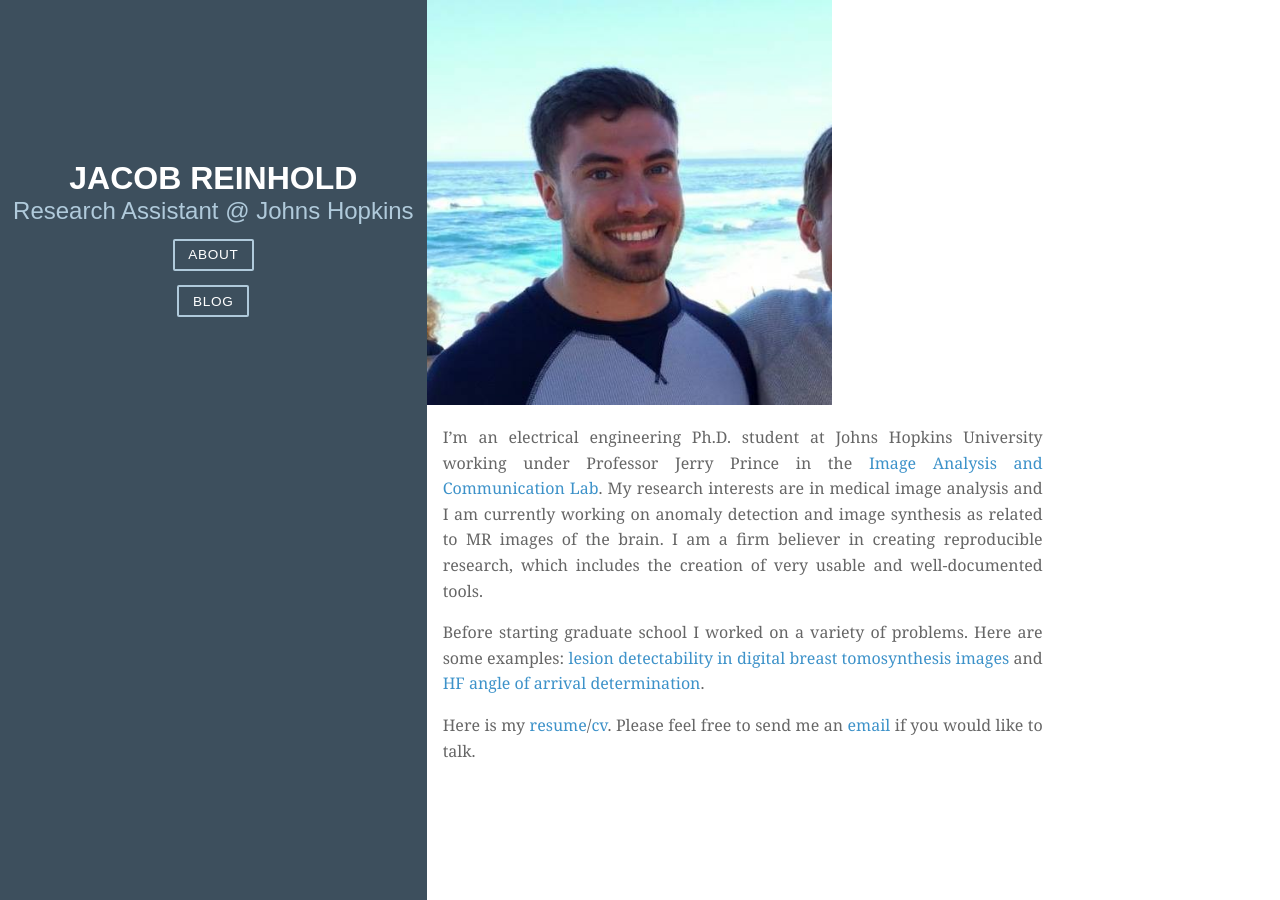
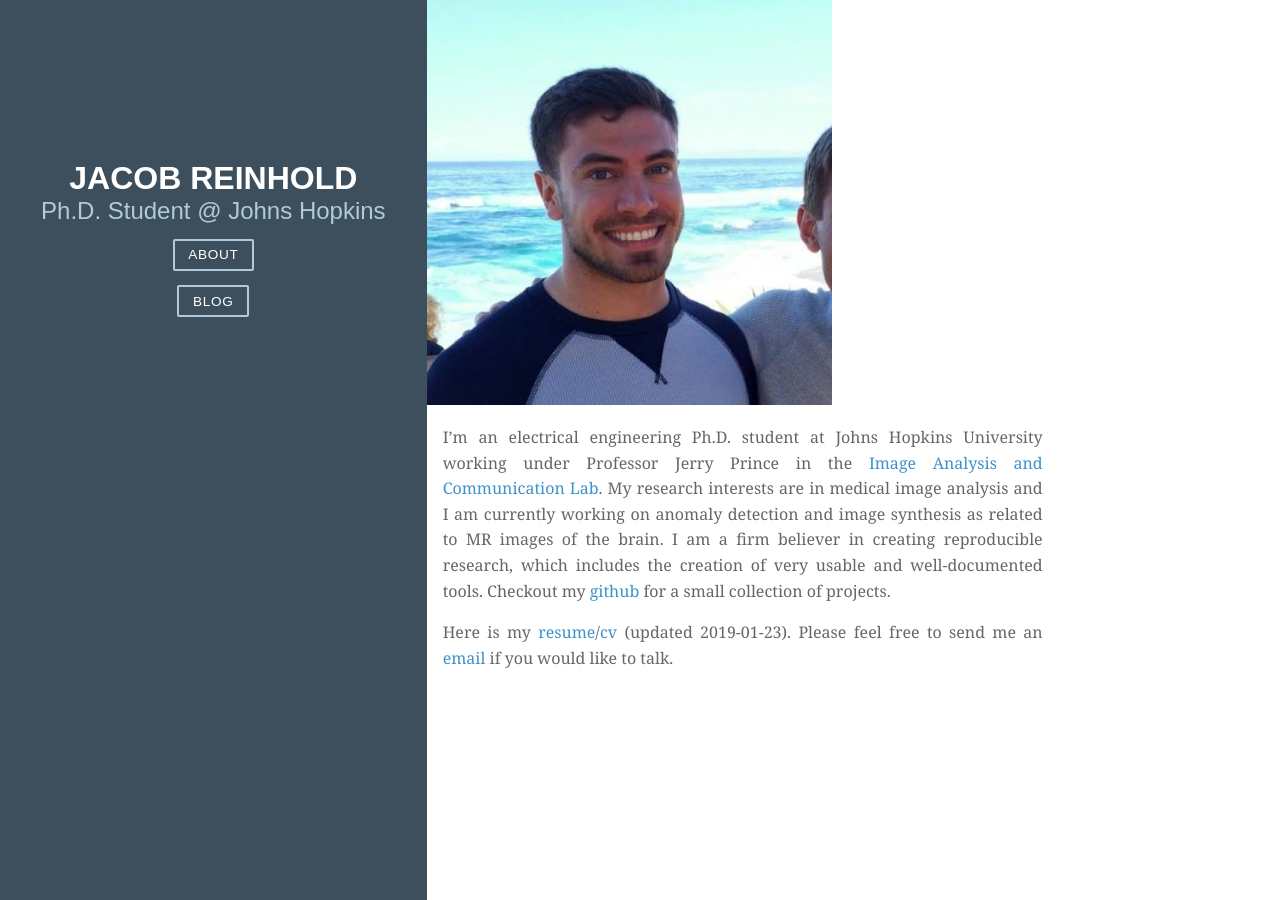
Before and after one commit to jcreinhold/jcreinhold.github.io, a Jekyll site: the page index.html, which Jekyll copies as it is, in a window 1280 px wide. Built offline with Jekyll 4.4.1, drawn with Linux system fonts in a browser that asks for light colours; nearby versions of some CDN libraries.

Commit message:
update website and resume

```diff
--- a/index.html
+++ b/index.html
@@ -26,7 +26,7 @@
         <div class="header">
             <hgroup>
                 <h1 class="main-title">Jacob Reinhold</h1>
-                <h2 class="sub-title">Research Assistant @ Johns Hopkins</h2>
+                <h2 class="sub-title">Ph.D. Student @ Johns Hopkins</h2>
             </hgroup>
 
             <nav class="nav">
@@ -35,7 +35,7 @@
                         <a id="about-button" class="pure-button" href="#about">About</a>
                     </li>
                     <br/><li class="nav-item">
-                        <a id="blog-button" class="pure-button" href="/blog">Blog</a>
+                        <a id="blog-button" class="pure-button" href="https://medium.com/@jcreinhold">Blog</a>
                     </li>
                 </ul>
             </nav>
@@ -48,16 +48,10 @@
 		<div id="about-sec" class="content">
 			<p>
 				I&rsquo;m an electrical engineering Ph.D. student at Johns Hopkins University working under Professor Jerry Prince in the <a href=http://iacl.ece.jhu.edu/index.php/Main_Page>Image Analysis and Communication Lab</a>.
-                My research interests are in medical image analysis and I am currently working on anomaly detection and image synthesis as related to MR images of the brain. I am a firm believer in creating reproducible research, which includes the creation of very usable and well-documented tools.
+                My research interests are in medical image analysis and I am currently working on anomaly detection and image synthesis as related to MR images of the brain. I am a firm believer in creating reproducible research, which includes the creation of very usable and well-documented tools. Checkout my <a href=http://iacl.ece.jhu.edu/index.php/Main_Page>github</a> for a small collection of projects.
             </p>
-            <p>
-				Before starting graduate school I worked on a variety of problems. Here are some examples:
-                <a href="http://proceedings.spiedigitallibrary.org/proceeding.aspx?articleid=2612152">lesion detectability in digital breast tomosynthesis images</a> and
-                <a href="docs/099-Gaussiran-Slides.pdf">HF angle of arrival determination</a>.
-			</p>
-
 			<p>
-				Here is my <a href="resume/resume.pdf">resume</a>/<a href="resume/cv.pdf">cv</a>. Please feel free to send me an <a href="#" class='email'>email</a> if you would like to talk.
+				Here is my <a href="resume/resume.pdf">resume</a>/<a href="resume/cv.pdf">cv</a> (updated 2019-01-23). Please feel free to send me an <a href="#" class='email'>email</a> if you would like to talk.
 			</p>
 
 			<br/><br/>
```
Also changed, not shown: 2 other files.
